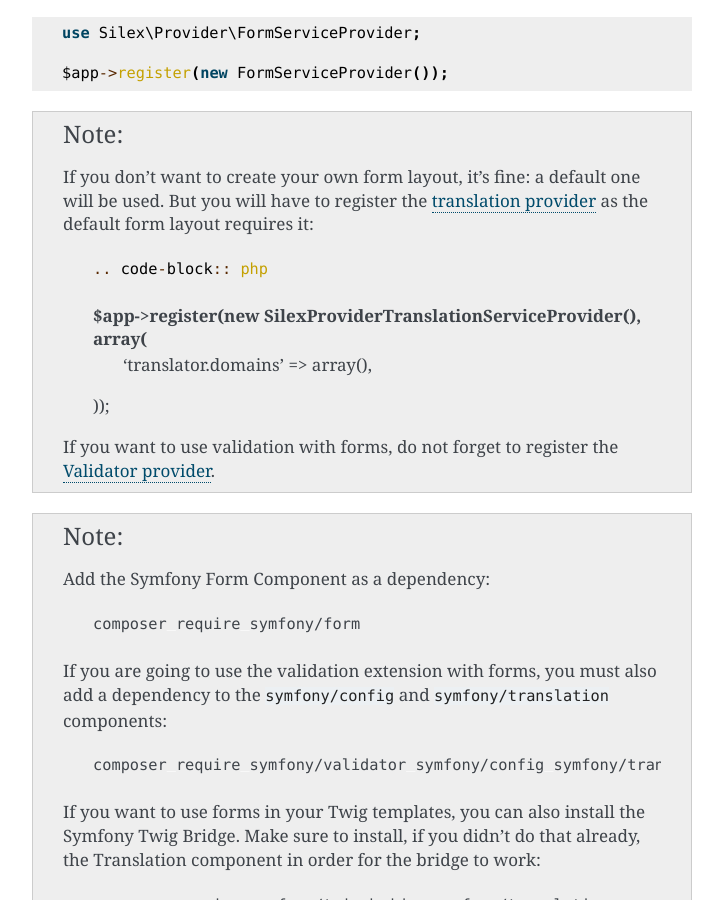
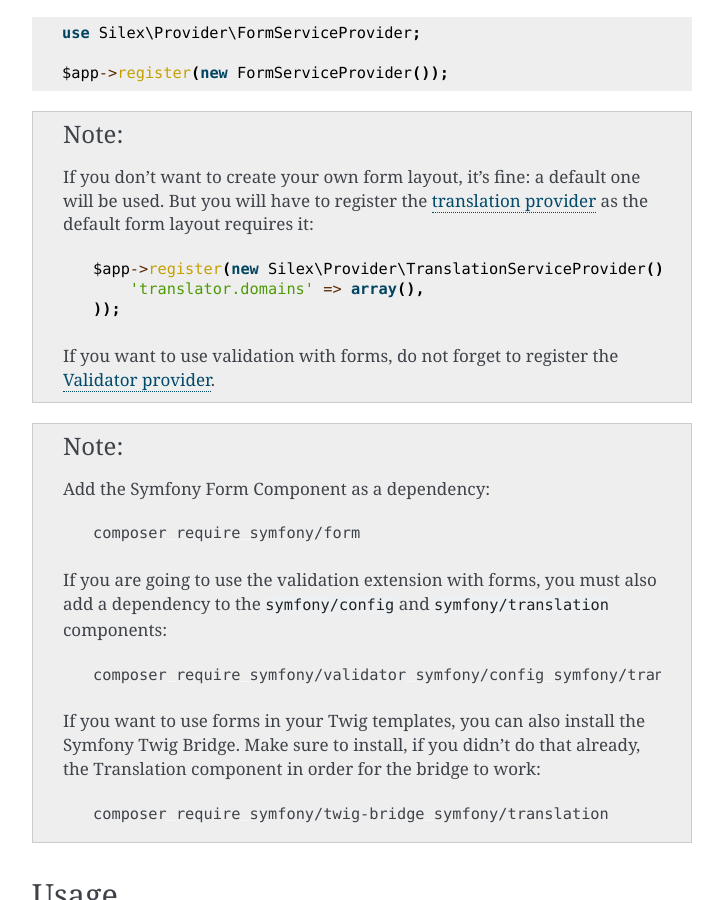
Before and after one commit to silexphp/Silex, a Sphinx documentation site: the page built from doc/providers/form.rst, in a window 1280 px wide and 900 px high, scrolled down 434 px. Shown: the whole window, without its empty margins (388-1111 px from the left). Built offline with Sphinx 7.4.7, drawn with Linux system fonts in a browser that asks for light colours; pages that are not in the unit, such as notebooks, are missing from menus.

Commit message:
fixed docs

```diff
--- a/doc/providers/form.rst
+++ b/doc/providers/form.rst
@@ -30,8 +30,6 @@
     If you don't want to create your own form layout, it's fine: a default one
     will be used. But you will have to register the :doc:`translation provider
     <translation>` as the default form layout requires it::
-
-    .. code-block:: php
 
         $app->register(new Silex\Provider\TranslationServiceProvider(), array(
             'translator.domains' => array(),
@@ -69,6 +67,7 @@
 
 The FormServiceProvider provides a ``form.factory`` service. Here is a usage
 example::
+
     use Symfony\Component\Form\Extension\Core\Type\FormType;
     use Symfony\Component\Form\Extension\Core\Type\ChoiceType;
 
```
